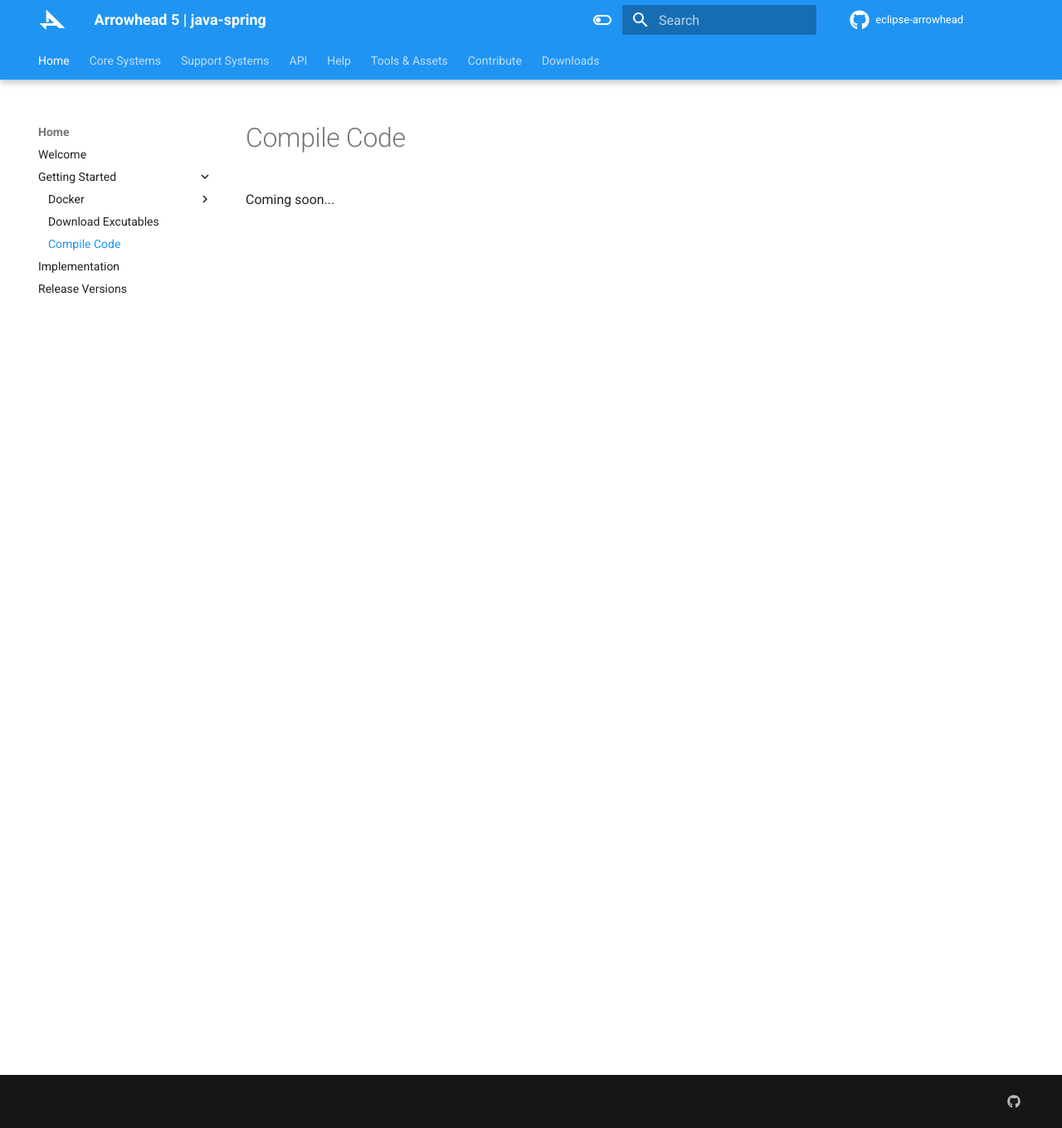
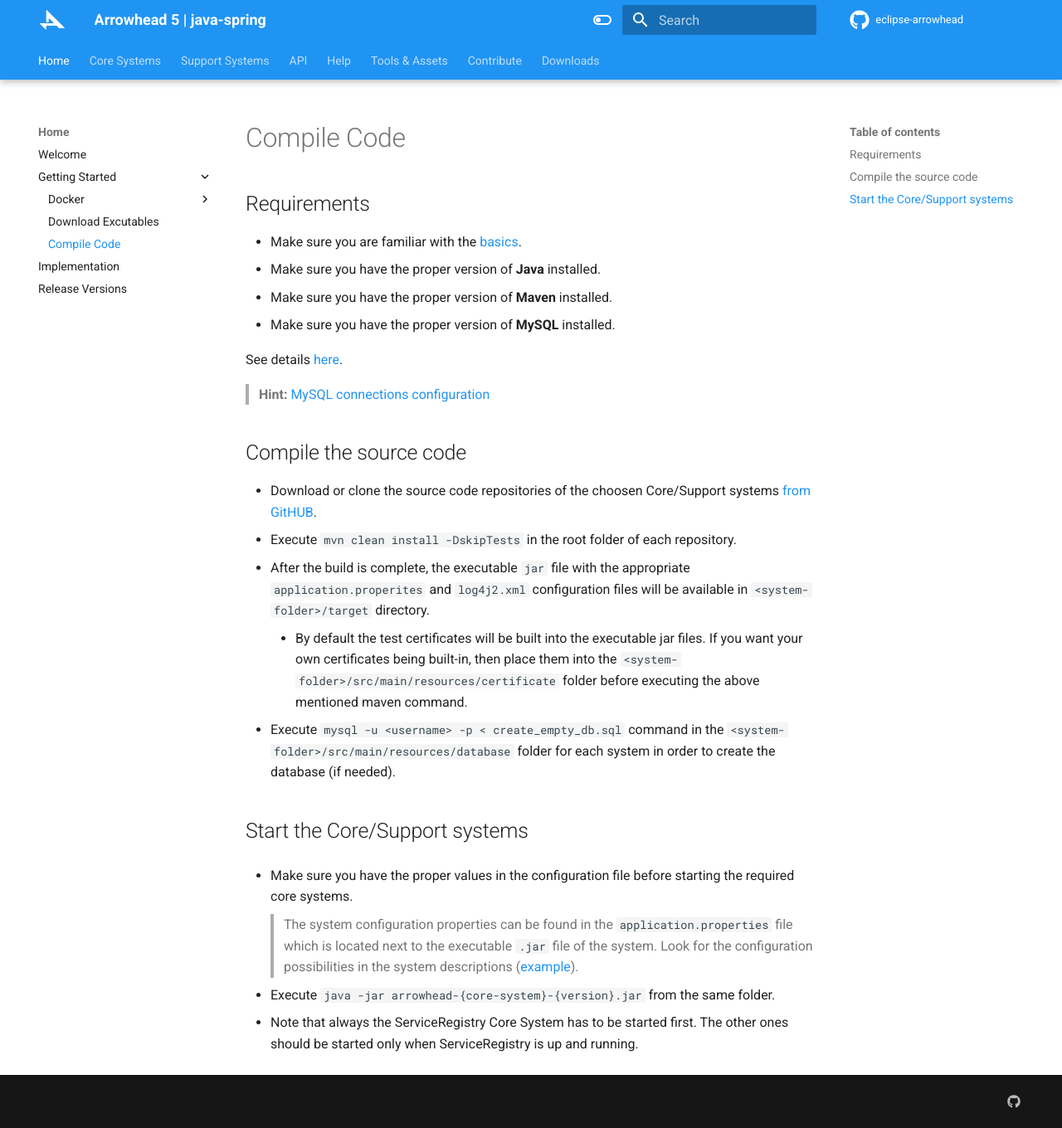
Before and after one commit to Aitia-IIOT/ah5-docs-java-spring, an MkDocs documentation site: the page built from docs/home/getting_started/compile_code.md, in a window 1280 px wide and 1360 px high. Shown: the whole window at 83% size. Built offline with MkDocs 1.6.1 and Material for MkDocs 9.7.7, drawn with Linux system fonts in a browser that asks for light colours.

Commit message:
Getting Started/Compile Code page

```diff
--- a/docs/home/getting_started/compile_code.md
+++ b/docs/home/getting_started/compile_code.md
@@ -1,3 +1,29 @@
 # Compile Code
 
-Coming soon...
+## Requirements
+
+* Make sure you are familiar with the [basics](../../help/definitions.md).
+* Make sure you have the proper version of **Java** installed.
+* Make sure you have the proper version of **Maven** installed.
+* Make sure you have the proper version of **MySQL** installed.
+
+See details [here](../implementation.md).
+
+>**Hint:** [MySQL connections configuration](../../help/faq.md#mysql-connections)
+
+## Compile the source code
+
+* Download or clone the source code repositories of the choosen Core/Support systems [from GitHUB](../../contribute/code-contribution.md#github-repositories).
+* Execute `mvn clean install -DskipTests` in the root folder of each repository.
+* After the build is complete, the executable `jar` file with the appropriate `application.properites` and `log4j2.xml` configuration files will be available in `<system-folder>/target` directory.
+    - By default the test certificates will be built into the executable jar files. If you want your own certificates being built-in, then place them into the `<system-folder>/src/main/resources/certificate` folder before executing the above mentioned maven command.
+* Execute `mysql -u <username> -p < create_empty_db.sql` command in the `<system-folder>/src/main/resources/database` folder for each system in order to create the database (if needed).
+
+## Start the Core/Support systems
+
+* Make sure you have the proper values in the configuration file before starting the required core systems.
+
+    > The system configuration properties can be found in the `application.properties` file which is located next to the executable `.jar` file of the system. Look for the configuration possibilities in the system descriptions ([example](../../core_systems/service_registry.md#configuration)).
+
+* Execute `java -jar arrowhead-{core-system}-{version}.jar` from the same folder.
+* Note that always the ServiceRegistry Core System has to be started first. The other ones should be started only when ServiceRegistry is up and running.
```
Also changed, not shown: docs/home/getting_started/download_executables.md (+1 -1 lines).
